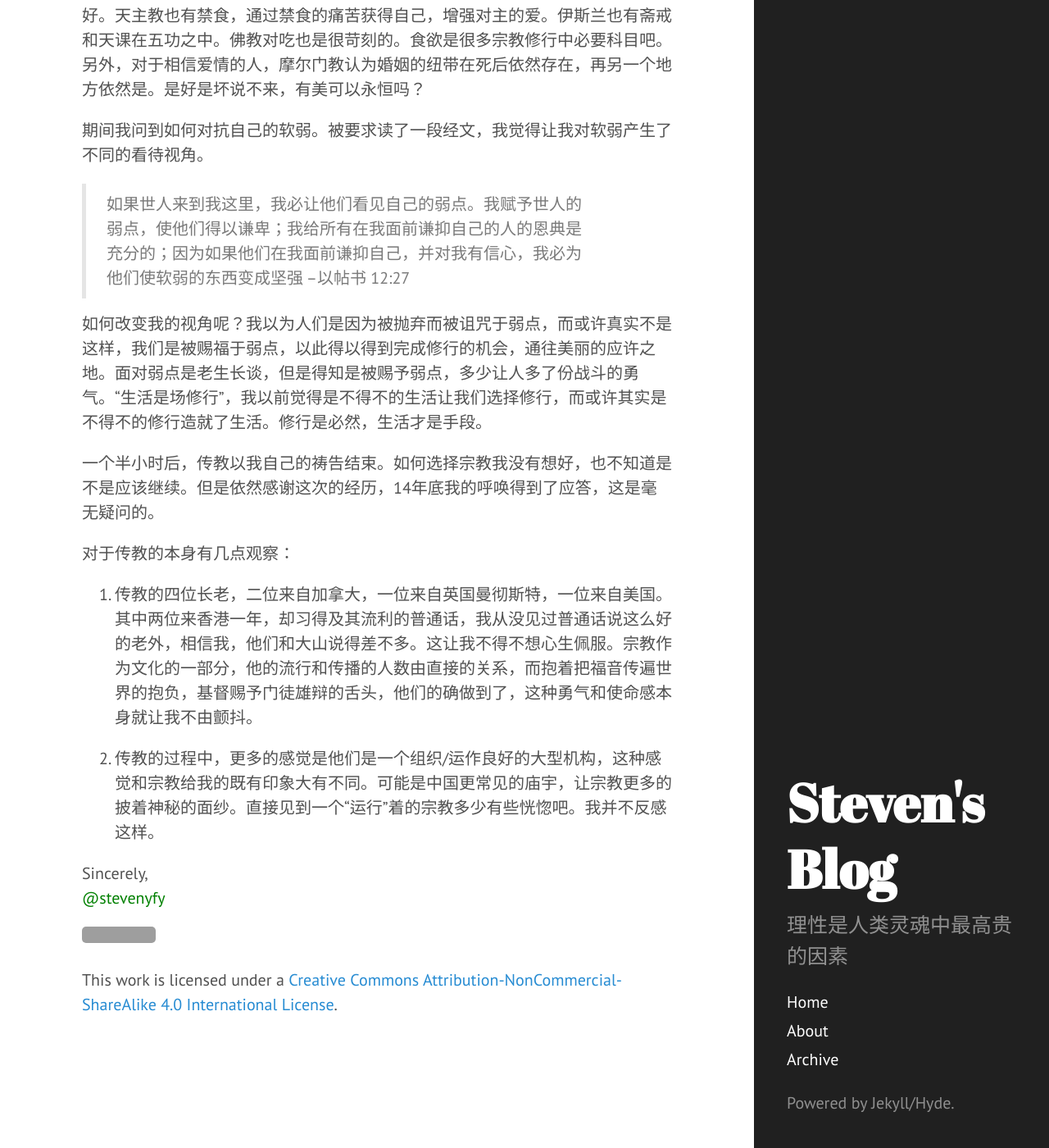
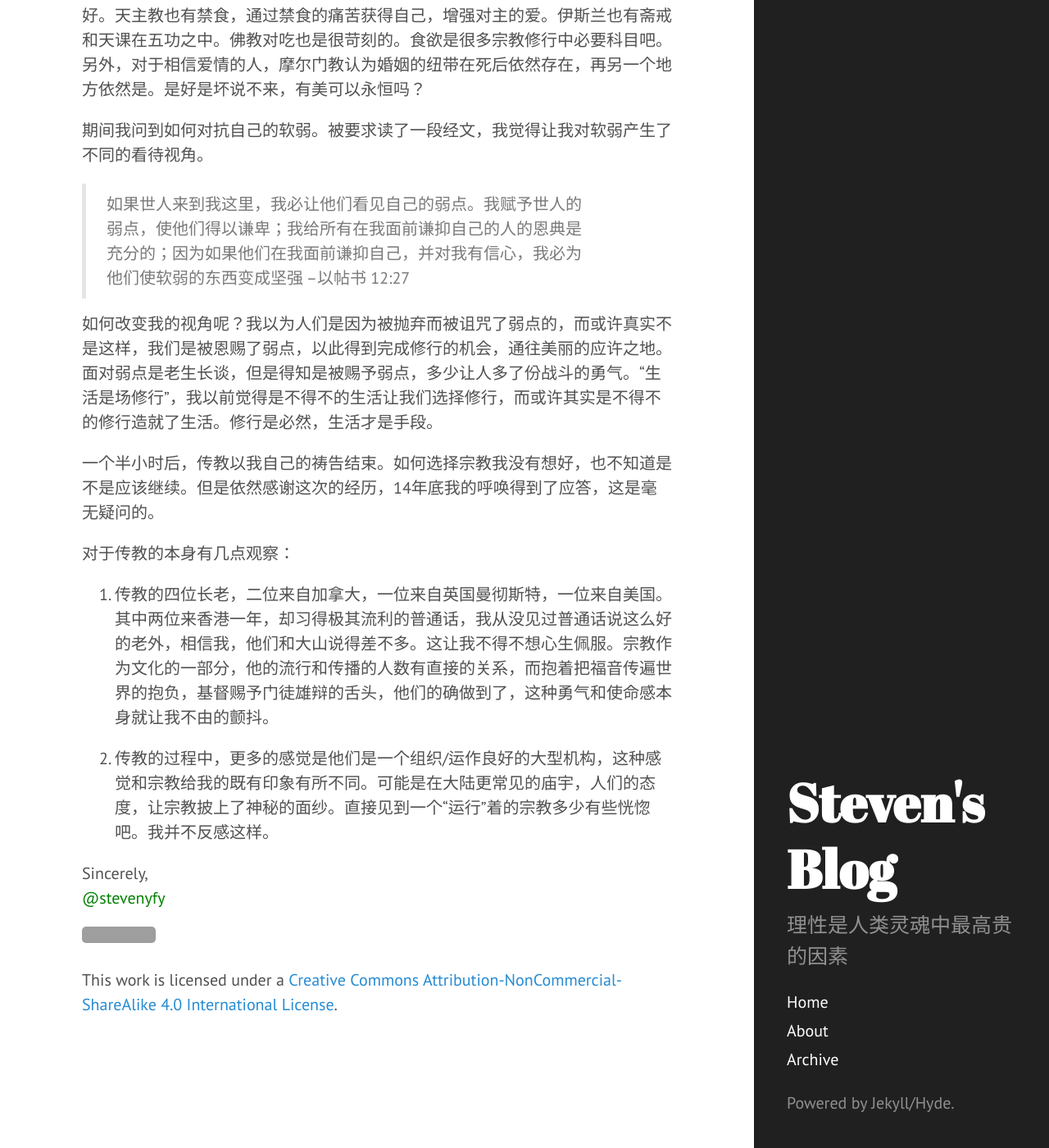
Before and after one commit to legatoo/legatoo.github.io, a Jekyll site: the page built from _posts/2015-01-02-Mormon-Preach.md, in a window 1280 px wide and 1400 px high, scrolled down 1216 px. Shown: the whole window at 82% size. Built offline with Jekyll 4.4.1, drawn with Linux system fonts in a browser that asks for light colours; Markdown is read by kramdown in place of the engine named in the settings; grey boxes are pictures that could not be loaded.

Commit message:
mormom preach

```diff
--- a/_posts/2015-01-02-Mormon-Preach.md
+++ b/_posts/2015-01-02-Mormon-Preach.md
@@ -19,16 +19,16 @@ title: 摩尔门教传教经历记
 
 >如果世人来到我这里，我必让他们看见自己的弱点。我赋予世人的弱点，使他们得以谦卑；我给所有在我面前谦抑自己的人的恩典是充分的；因为如果他们在我面前谦抑自己，并对我有信心，我必为他们使软弱的东西变成坚强 --以帖书 12:27
 
-如何改变我的视角呢？我以为人们是因为被抛弃而被诅咒于弱点，而或许真实不是这样，我们是被赐福于弱点，以此得以得到完成修行的机会，通往美丽的应许之地。面对弱点是老生长谈，但是得知是被赐予弱点，多少让人多了份战斗的勇气。“生活是场修行”，我以前觉得是不得不的生活让我们选择修行，而或许其实是不得不的修行造就了生活。修行是必然，生活才是手段。
+如何改变我的视角呢？我以为人们是因为被抛弃而被诅咒了弱点的，而或许真实不是这样，我们是被恩赐了弱点，以此得到完成修行的机会，通往美丽的应许之地。面对弱点是老生长谈，但是得知是被赐予弱点，多少让人多了份战斗的勇气。“生活是场修行”，我以前觉得是不得不的生活让我们选择修行，而或许其实是不得不的修行造就了生活。修行是必然，生活才是手段。
 
 一个半小时后，传教以我自己的祷告结束。如何选择宗教我没有想好，也不知道是不是应该继续。但是依然感谢这次的经历，14年底我的呼唤得到了应答，这是毫无疑问的。
 
 
 对于传教的本身有几点观察：
 
-1. 传教的四位长老，二位来自加拿大，一位来自英国曼彻斯特，一位来自美国。其中两位来香港一年，却习得及其流利的普通话，我从没见过普通话说这么好的老外，相信我，他们和大山说得差不多。这让我不得不想心生佩服。宗教作为文化的一部分，他的流行和传播的人数由直接的关系，而抱着把福音传遍世界的抱负，基督赐予门徒雄辩的舌头，他们的确做到了，这种勇气和使命感本身就让我不由颤抖。
+1. 传教的四位长老，二位来自加拿大，一位来自英国曼彻斯特，一位来自美国。其中两位来香港一年，却习得极其流利的普通话，我从没见过普通话说这么好的老外，相信我，他们和大山说得差不多。这让我不得不想心生佩服。宗教作为文化的一部分，他的流行和传播的人数有直接的关系，而抱着把福音传遍世界的抱负，基督赐予门徒雄辩的舌头，他们的确做到了，这种勇气和使命感本身就让我不由的颤抖。
 
-2. 传教的过程中，更多的感觉是他们是一个组织/运作良好的大型机构，这种感觉和宗教给我的既有印象大有不同。可能是中国更常见的庙宇，让宗教更多的披着神秘的面纱。直接见到一个“运行”着的宗教多少有些恍惚吧。我并不反感这样。
+2. 传教的过程中，更多的感觉是他们是一个组织/运作良好的大型机构，这种感觉和宗教给我的既有印象有所不同。可能是在大陆更常见的庙宇，人们的态度，让宗教披上了神秘的面纱。直接见到一个“运行”着的宗教多少有些恍惚吧。我并不反感这样。
 
 Sincerely,<br>
 <a href="https://twitter.com/stevenyfy"><font color="green">@stevenyfy</font></a>
```
